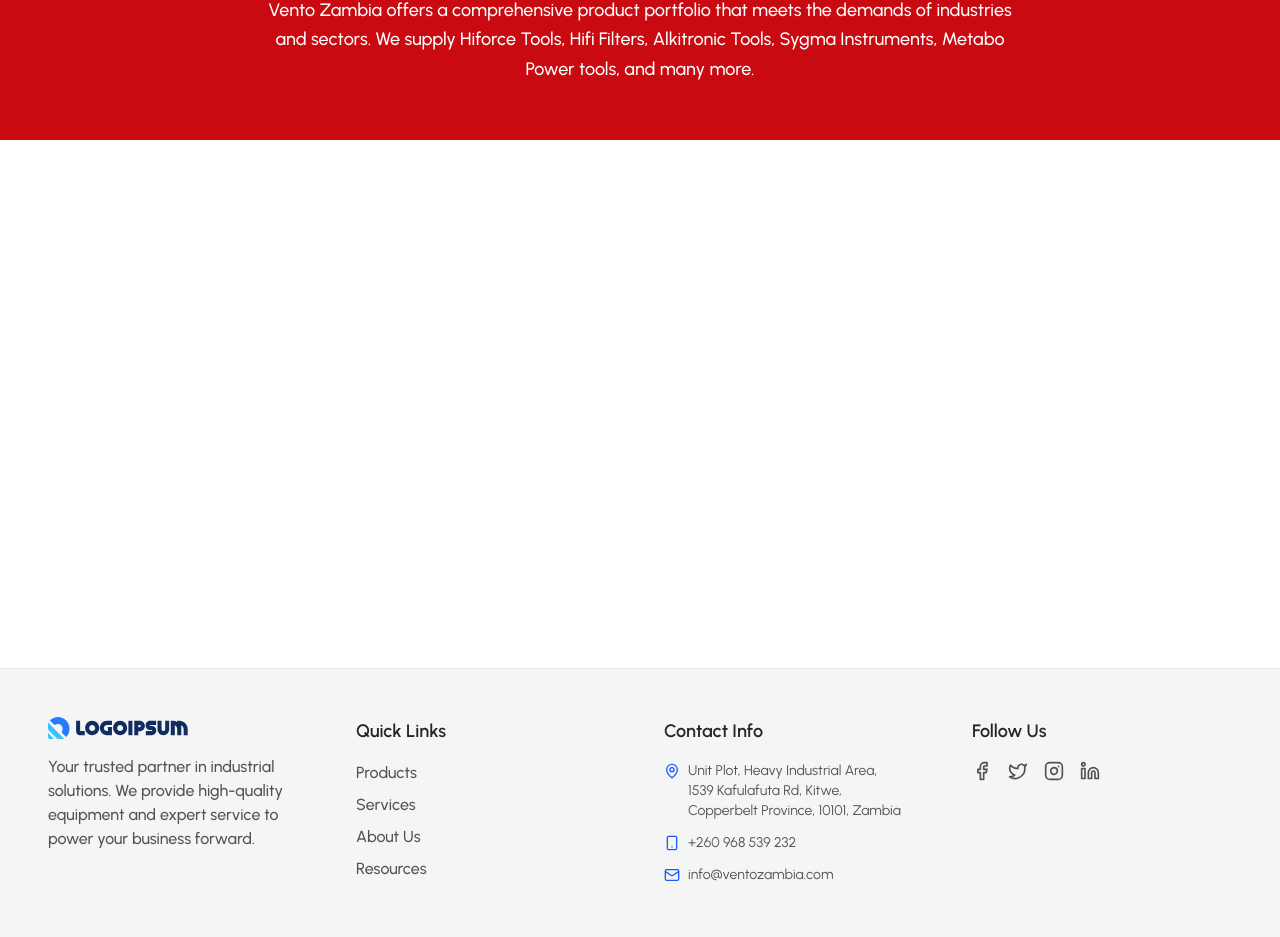
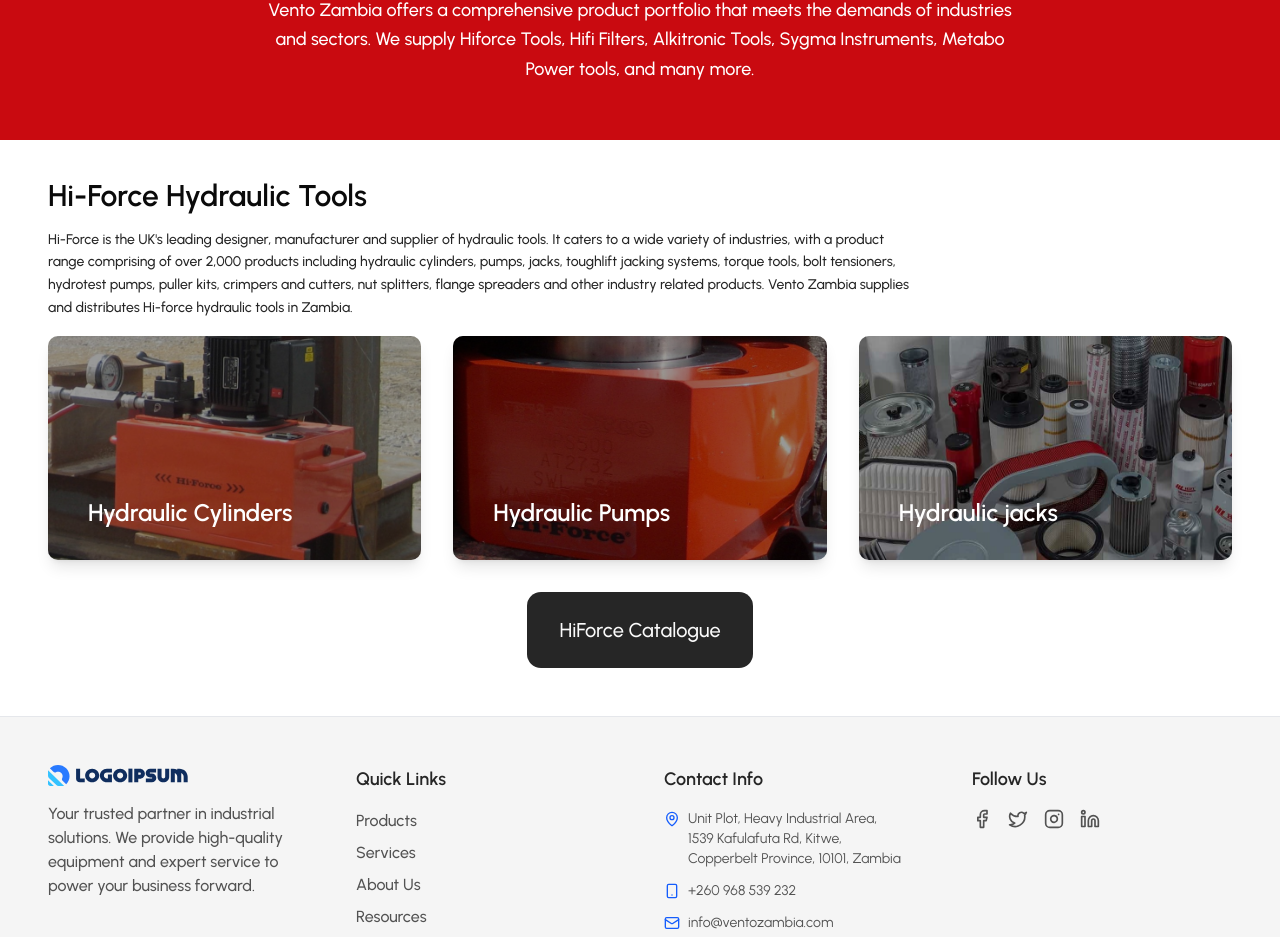
Before and after one commit to madgenius1/ventozambia, a Next.js app: page /products in a window 1280 px wide. Shown: the part 770-1707 px from the top of the page. Built offline with nearby package versions, Linux system fonts and the light colour scheme.

Commit message:
modified:   src/app/(frontend)/products/page.tsx

```diff
--- a/src/app/(frontend)/products/page.tsx
+++ b/src/app/(frontend)/products/page.tsx
@@ -1,5 +1,7 @@
 
 import Header from "@/app/ui-items/design/Header";
+import Link from "next/link";
+
 
 export default function Page() {
   return (
@@ -8,7 +10,80 @@
         title="Products"
         statement="Vento Zambia offers a comprehensive product portfolio that meets the demands of industries and sectors. We supply Hiforce Tools, Hifi Filters, Alkitronic Tools, Sygma Instruments, Metabo Power tools, and many more."
       />
+      <div className="lg:p-8 md:p-6 p-4 max-w-screen-xl mx-auto">
+        <div className="flex flex-col items-start space-y-2 px-4 max-w-4xl">
+          <h2 className="font-semibold text-start text-xl lg:text-3xl md:text-2xl leading-relaxed text-neutral-950">
+            Hi-Force Hydraulic Tools
+          </h2>
+          <p className="font-medium text-start  lg:text-md text-sm leading-relaxed text-neutral-800">
+            Hi-Force is the UK&apos;s leading designer, manufacturer and supplier of hydraulic tools.
+            It caters to a wide variety of industries, with a product range comprising of over 2,000 products including hydraulic cylinders, pumps, jacks, toughlift jacking systems, torque tools, bolt tensioners, hydrotest pumps, puller kits, crimpers and cutters, nut splitters, flange spreaders and other industry related products.
+            Vento Zambia supplies and distributes Hi-force hydraulic tools in Zambia.
+          </p>
+        </div>
+        <div className="grid grid-cols-1 lg:grid-cols-3 md:grid-cols-2 sm:grid-cols-2 gap-4 lg:gap-8 md:gap-6 p-4">
+          <div
+            className="relative overflow-hidden rounded-lg shadow-lg group px-4 h-56"
+          >
+            <div
+              className="absolute bg-[url('/hydrauliccylinder.jpg')] inset-0 bg-cover bg-center bg-no-repeat transition-transform duration-500"
+            ></div>
 
+            <div className="absolute inset-0 bg-black opacity-40  transition-opacity duration-300"></div>
+
+            <div className="relative z-10 flex flex-col justify-end h-full p-6 text-white">
+              <div className="flex justify-between items-center mb-2">
+                <h3 className="text-xl sm:text-2xl font-semibold leading-tight pr-4">
+                  Hydraulic Cylinders
+                </h3>
+              </div>
+            </div>
+          </div>
+          <div
+            className="relative overflow-hidden rounded-lg shadow-lg group px-4 h-56"
+          >
+            <div
+              className="absolute bg-[url('/hydraulicpump.jpg')] inset-0 bg-cover bg-center bg-no-repeat transition-transform duration-500"
+            ></div>
+
+            <div className="absolute inset-0 bg-black opacity-40  transition-opacity duration-300"></div>
+
+            <div className="relative z-10 flex flex-col justify-end h-full p-6 text-white">
+              <div className="flex justify-between items-center mb-2">
+                <h3 className="text-xl sm:text-2xl font-semibold leading-tight pr-4">
+                  Hydraulic Pumps
+                </h3>
+              </div>
+            </div>
+          </div>
+          <div
+            className="relative overflow-hidden rounded-lg shadow-lg group px-4 h-56"
+          >
+            <div
+              className="absolute bg-[url('/hififilter.jpg')] inset-0 bg-cover bg-center bg-no-repeat transition-transform duration-500"
+            ></div>
+
+            <div className="absolute inset-0 bg-black opacity-40  transition-opacity duration-300"></div>
+
+            <div className="relative z-10 flex flex-col justify-end h-full p-6 text-white">
+              <div className="flex justify-between items-center mb-2">
+                <h3 className="text-xl sm:text-2xl font-semibold leading-tight pr-4">
+                  Hydraulic jacks
+                </h3>
+              </div>
+            </div>
+          </div>
+        </div>
+        {/* CTA */}
+        <div className="flex justify-center items-center my-4">
+          <Link
+            href="/products/hiforce"
+            className="bg-neutral-800 dark:bg-neutral-200 text-neutral-50 lg:text-xl text-md font-medium lg:px-8 lg:py-6 py-2 px-4 lg:rounded-xl rounded transition-all hover:scale-95"
+          >
+            HiForce Catalogue
+          </Link>
+        </div>
+      </div>
     </main>
   );
 }
```
